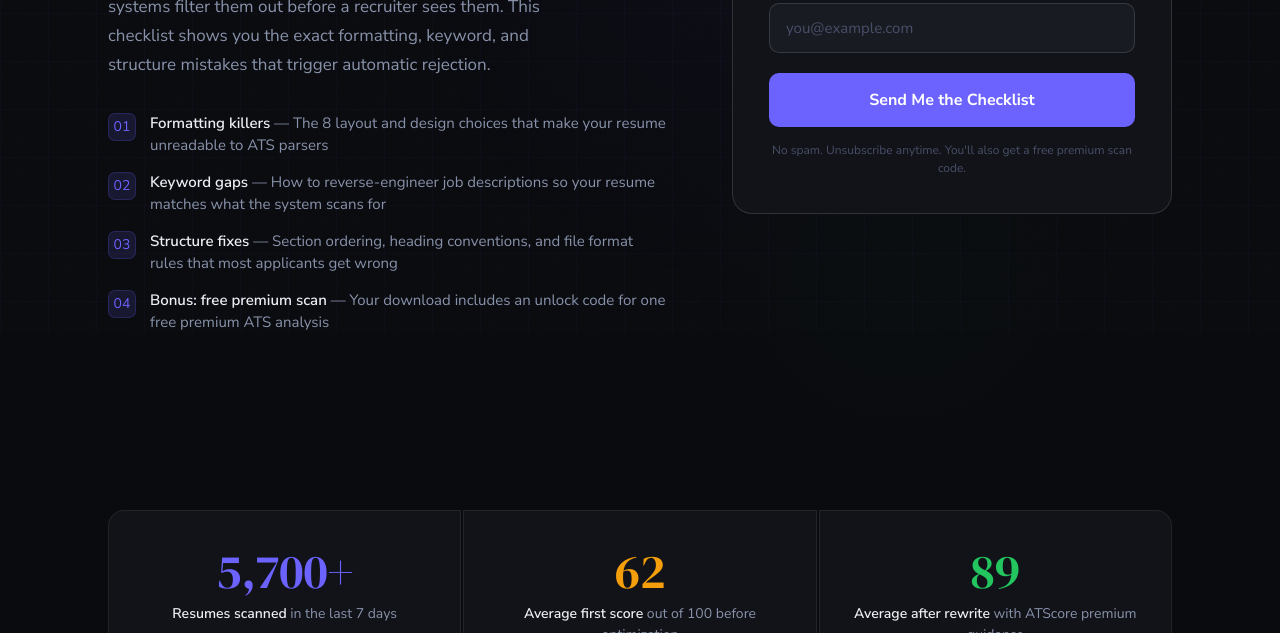
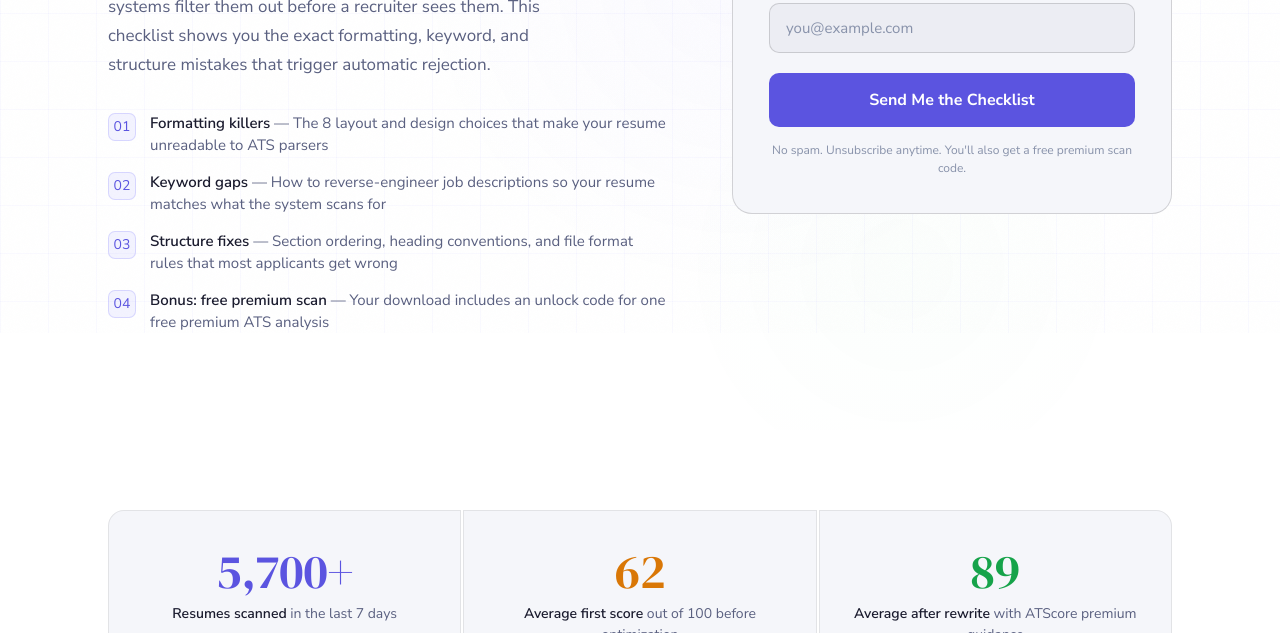
Before and after one commit to daryltaylor72/ats-optimizer, a website: page public/free-checklist/index.html in a window 1280 px wide. Shown: the part 467-1100 px from the top of the page. Drawn offline with Linux system fonts and the light colour scheme.

Commit message:
fix: add light theme CSS variables to free-checklist page
Was missing the [data-theme="light"] variable block, so only
the nav background changed while the rest of the page stayed dark.

Co-Authored-By: Claude Sonnet 4.6 <noreply@anthropic.com>

```diff
--- a/public/free-checklist/index.html
+++ b/public/free-checklist/index.html
@@ -50,6 +50,26 @@
       --sans:        'Nunito Sans', system-ui, sans-serif;
       --radius:      16px;
       --radius-sm:   10px;
+    }
+
+    [data-theme="light"] {
+      --bg: #ffffff;
+      --surface: #f5f6fa;
+      --surface2: #ecedf3;
+      --surface3: #e2e4ed;
+      --border: rgba(0,0,0,0.08);
+      --border2: rgba(0,0,0,0.15);
+      --text: #1a1b2e;
+      --text2: #5a6080;
+      --text3: #8892aa;
+      --accent: #5b54e0;
+      --accent-dim: rgba(108,99,255,0.08);
+      --accent-glow: rgba(108,99,255,0.12);
+      --red: #dc2626;
+      --red-dim: rgba(220,38,38,0.08);
+      --amber: #d97706;
+      --green: #16a34a;
+      --green-dim: rgba(22,163,74,0.08);
     }
 
     html { scroll-behavior: smooth; }
```
